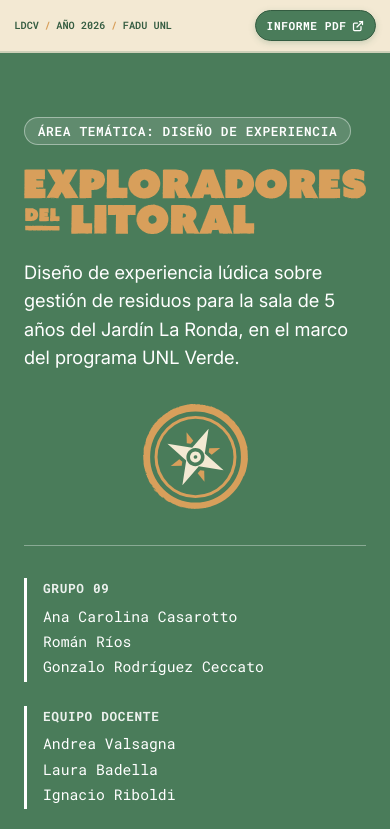
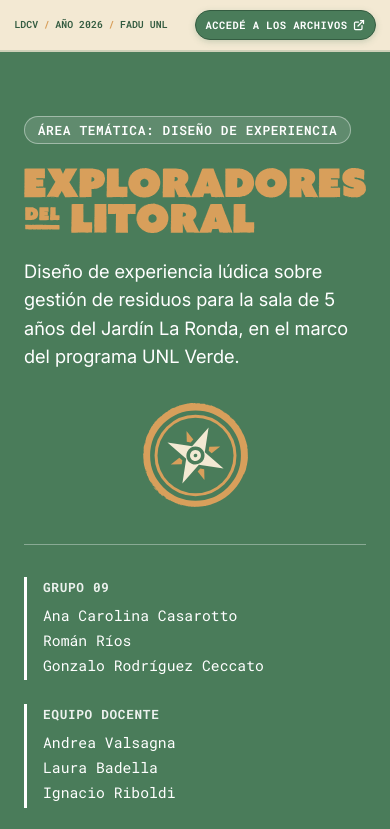
Before and after one commit to romanrios/exploradores-del-litoral, a plain HTML site: page index.html in a window 390 px wide. Shown: the top 829 px of the page. Drawn offline with Linux system fonts and the light colour scheme.

Commit message:
feat: add styles and structure for landing page

```diff
--- a/css/styles.css
+++ b/css/styles.css
@@ -1143,15 +1143,15 @@ footer {
   }
 
   .brand-meta {
-    font-size: clamp(0.64rem, 2.4vw, 0.78rem);
+    font-size: clamp(0.62rem, 2.3vw, 0.76rem);
     gap: 0.35rem;
     flex-shrink: 1;
     min-width: 0;
   }
 
   .btn-top-header {
-    font-size: 0.7rem;
-    padding: 0.32rem 0.65rem;
+    font-size: clamp(0.65rem, 2.3vw, 0.72rem);
+    padding: 0.32rem 0.6rem;
     gap: 0.35rem;
   }
 
--- a/index.html
+++ b/index.html
@@ -52,9 +52,9 @@
         <span class="brand-meta-bullet">/</span>
         <span>FADU UNL</span>
       </div>
-      <a href="https://drive.google.com/open?id=1iDuWggQnXnof6IaBLlKS0TI0IaF6LFCh&usp=drive_fs" target="_blank"
+      <a href="https://drive.google.com/open?id=1eR0ZUU8e4tM6Gs96-W2Q8HXQK5SQkwPL&usp=drive_fs" target="_blank"
         rel="noopener noreferrer" class="btn-top-header">
-        <span>INFORME PDF</span>
+        <span>ACCEDÉ A LOS ARCHIVOS</span>
         <svg width="14" height="14" viewBox="0 0 24 24" fill="none" stroke="currentColor" stroke-width="2.5"
           stroke-linecap="round" stroke-linejoin="round" aria-hidden="true">
           <path d="M18 13v6a2 2 0 0 1-2 2H5a2 2 0 0 1-2-2V8a2 2 0 0 1 2-2h6"></path>
@@ -219,19 +219,19 @@
       <img src="assets/fondo-tacho.jpg" alt="" class="parallax-img" loading="lazy">
     </div>
 
-    <!-- 4. Lee el informe completo -->
+    <!-- 4. Informe final y piezas gráficas -->
     <section class="report-section">
       <div class="report-content">
         <h2 class="report-title">Informe final</h2>
         <p class="report-description">
-          Accedé al documento académico completo con todo el relevamiento teórico, diagnóstico institucional,
-          análisis de casos análogos, fundamentación proyectual y evaluación de usabilidad.
+          Accedé a la carpeta completa con el documento académico del informe final junto a todas las piezas gráficas,
+          recursos didácticos y materiales de diseño desarrollados para el proyecto.
         </p>
       </div>
       <div class="report-action">
-        <a href="https://drive.google.com/open?id=1iDuWggQnXnof6IaBLlKS0TI0IaF6LFCh&usp=drive_fs" target="_blank"
+        <a href="https://drive.google.com/open?id=1eR0ZUU8e4tM6Gs96-W2Q8HXQK5SQkwPL&usp=drive_fs" target="_blank"
           rel="noopener noreferrer" class="btn-report">
-          <span>ABRIR INFORME EN GOOGLE DRIVE</span>
+          <span>ACCEDÉ A LOS ARCHIVOS</span>
           <svg class="btn-icon" width="18" height="18" viewBox="0 0 24 24" fill="none" stroke="currentColor"
             stroke-width="2.5" stroke-linecap="round" stroke-linejoin="round" aria-hidden="true">
             <path d="M18 13v6a2 2 0 0 1-2 2H5a2 2 0 0 1-2-2V8a2 2 0 0 1 2-2h6"></path>
```
